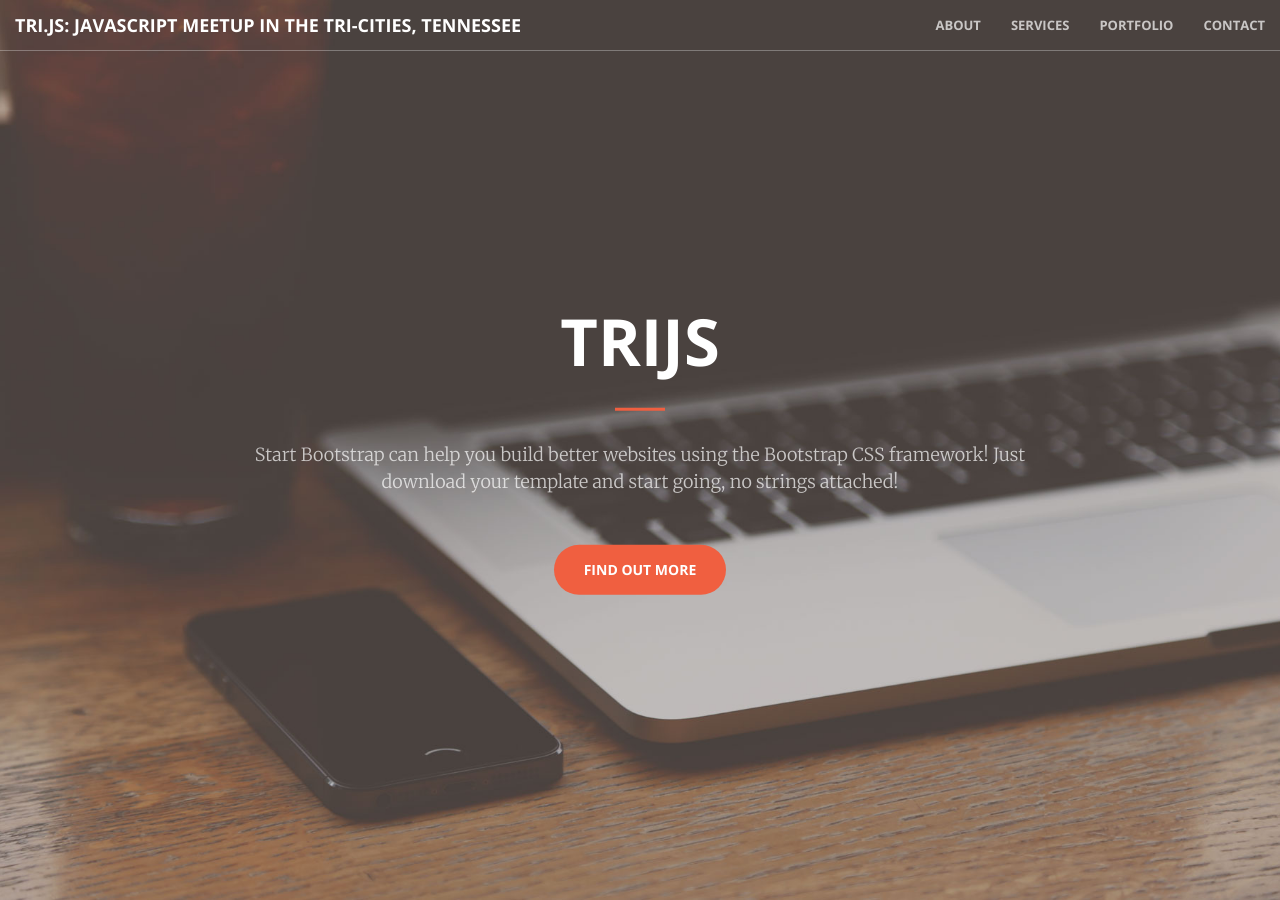
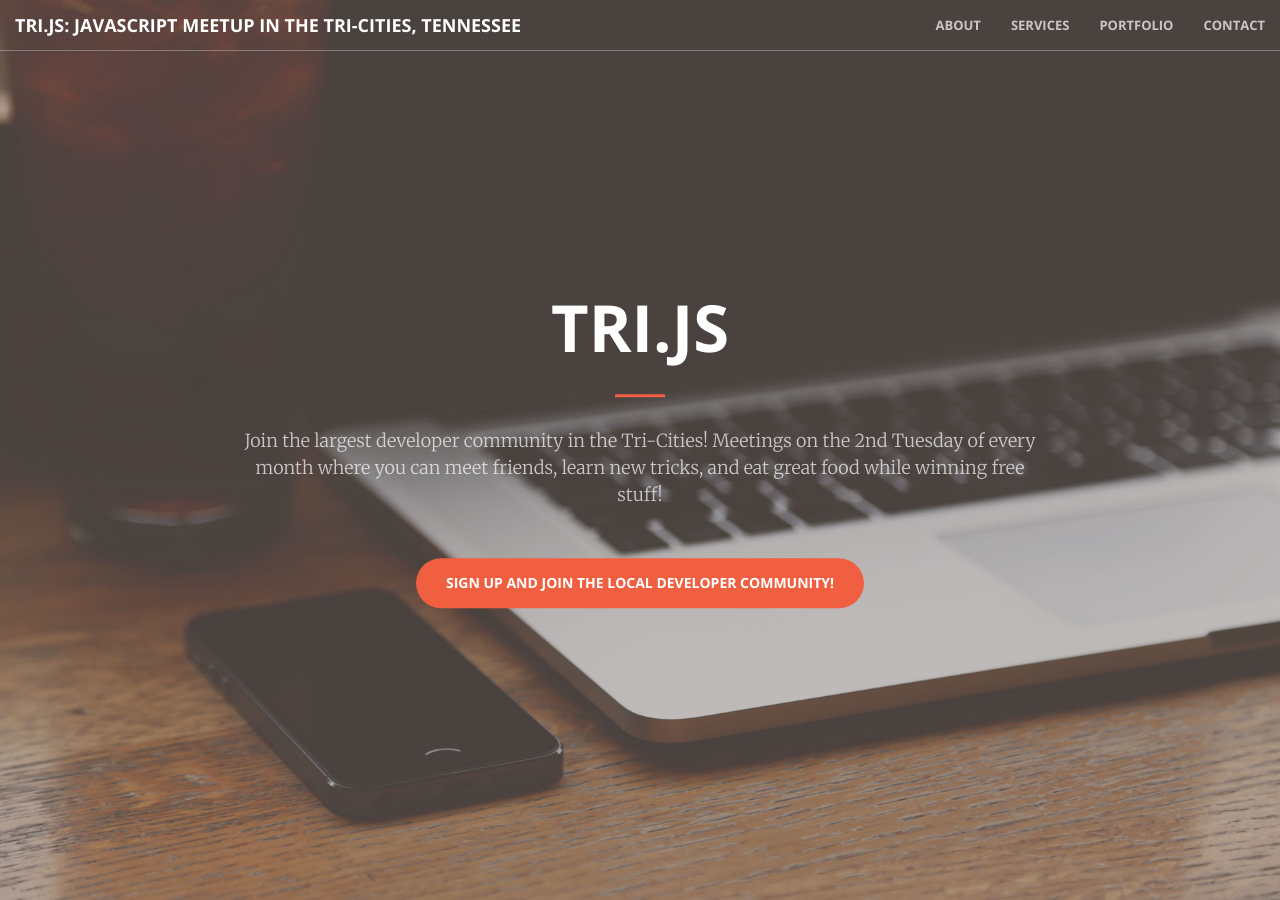
Before and after one commit to TriJS/TriJS.github.io, a Jekyll site: the page built from index.html, in a window 1280 px wide and 900 px high. Built offline with Jekyll 4.4.1, drawn with Linux system fonts in a browser that asks for light colours.

Commit message:
header updates.

```diff
--- a/_includes/header.html
+++ b/_includes/header.html
@@ -1,11 +1,10 @@
 <header>
     <div class="header-content">
         <div class="header-content-inner">
-            <h1>TriJS</h1>
-            <h2></h2>
+            <h1>Tri.js</h1>
             <hr>
-            <p>Start Bootstrap can help you build better websites using the Bootstrap CSS framework! Just download your template and start going, no strings attached!</p>
-            <a href="#about" class="btn btn-primary btn-xl page-scroll">Find Out More</a>
+            <p>Join the largest developer community in the Tri-Cities!  Meetings on the 2nd Tuesday of every month where you can meet friends, learn new tricks, and eat great food while winning free stuff!</p>
+            <a href="https://meetup.com/tri-js" class="btn btn-primary btn-xl page-scroll">Sign up and join the local developer community!</a>
         </div>
     </div>
 </header>
```
